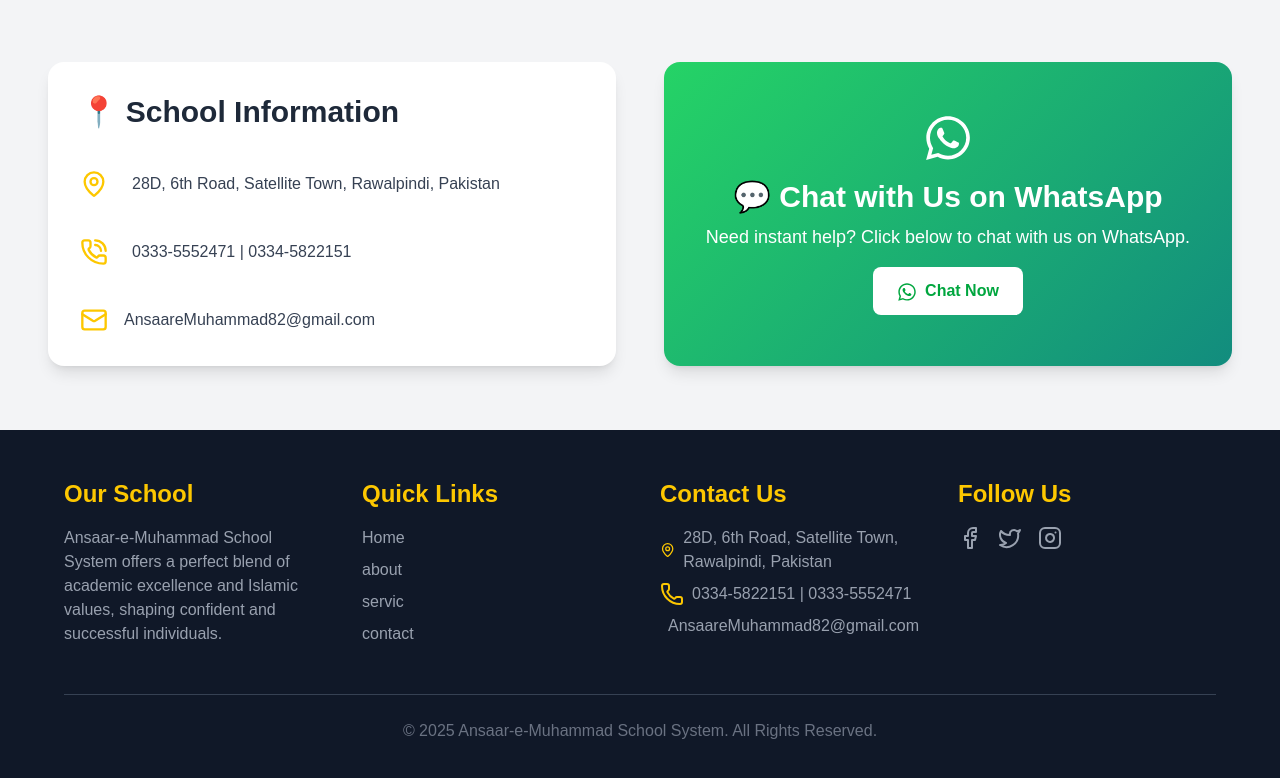
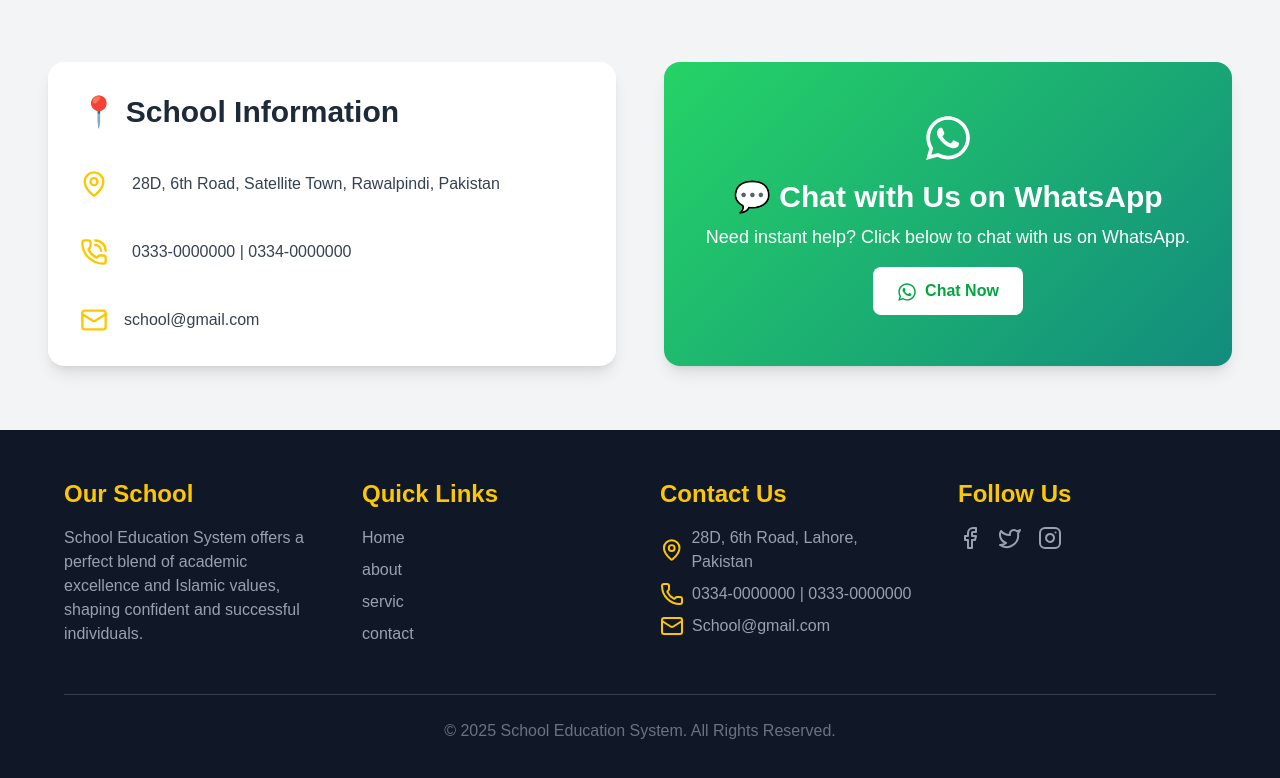
Before and after one commit to Meta-Captain819/school, a Next.js app: page /contact in a window 1280 px wide. Shown: the part 402-1180 px from the top of the page. Built offline with nearby package versions, Linux system fonts and the light colour scheme.

Commit message:
Initial Commit

```diff
--- a/app/components/Footer.js
+++ b/app/components/Footer.js
@@ -19,7 +19,7 @@ export default function Footer() {
         >
           <h2 className="text-2xl font-bold text-yellow-400">Our School</h2>
           <p className="text-gray-400">
-          Ansaar-e-Muhammad School System offers a perfect blend of academic excellence and Islamic values, shaping confident and successful individuals.
+           School Education System offers a perfect blend of academic excellence and Islamic values, shaping confident and successful individuals.
           </p>
         </motion.div>
 
@@ -53,9 +53,9 @@ export default function Footer() {
         >
           <h2 className="text-2xl font-bold text-yellow-400">Contact Us</h2>
           <div className="text-gray-400 space-y-2">
-            <p className="flex items-center gap-2"><MapPin className="text-yellow-400" />28D, 6th Road, Satellite Town, Rawalpindi, Pakistan</p>
-            <p className="flex items-center gap-2"><Phone className="text-yellow-400" /> 0334-5822151 | 0333-5552471</p>
-            <p className="flex items-center gap-2"><Mail className="text-yellow-400" /> AnsaareMuhammad82@gmail.com</p>
+            <p className="flex items-center gap-2"><MapPin className="text-yellow-400" />28D, 6th Road, Lahore, Pakistan</p>
+            <p className="flex items-center gap-2"><Phone className="text-yellow-400" /> 0334-0000000 | 0333-0000000</p>
+            <p className="flex items-center gap-2"><Mail className="text-yellow-400" /> School@gmail.com</p>
           </div>
         </motion.div>
 
@@ -69,7 +69,7 @@ export default function Footer() {
         >
           <h2 className="text-2xl font-bold text-yellow-400">Follow Us</h2>
           <div className="flex gap-4">
-            <a href="https://www.facebook.com/aemssofficial" className="text-gray-400 hover:text-yellow-400 transition duration-300"><Facebook size={24} /></a>
+            <a href="#" className="text-gray-400 hover:text-yellow-400 transition duration-300"><Facebook size={24} /></a>
             <a href="#" className="text-gray-400 hover:text-yellow-400 transition duration-300"><Twitter size={24} /></a>
             <a href="#" className="text-gray-400 hover:text-yellow-400 transition duration-300"><Instagram size={24} /></a>
           </div>
@@ -78,7 +78,7 @@ export default function Footer() {
 
       {/* Footer Bottom */}
       <div className="mt-12 text-center text-gray-500 border-t border-gray-700 pt-6">
-        <p>© {new Date().getFullYear()} Ansaar-e-Muhammad School System. All Rights Reserved.</p>
+        <p>© {new Date().getFullYear()} School Education System. All Rights Reserved.</p>
       </div>
     </footer>
   );
--- a/app/components/Navbar.js
+++ b/app/components/Navbar.js
@@ -27,7 +27,7 @@ const Navbar = () => {
       <div className="container mx-auto px-6 py-4 flex items-center justify-between">
         <Link href="/" className=" font-bold flex items-center gap-6 text-gray-900">
            <Image src="/ansarlogo.png" alt="School Logo" width={60} height={60} className="rounded-4xl overflow-hidden" />
-                    <p className="text-lg text-yellow-400">Ansaar-e-Muhammad School System</p>
+                    <p className="text-lg text-yellow-400">School Education System</p>
         </Link>
 
         {/* Desktop Menu */}
--- a/app/contact/page.js
+++ b/app/contact/page.js
@@ -46,11 +46,11 @@ export default function ContactPage() {
             </div>
             <div className="flex items-center space-x-6">
               <PhoneCall size={28} className="text-yellow-400" />
-              <p className="text-gray-700">0333-5552471 | 0334-5822151</p>
+              <p className="text-gray-700">0333-0000000 | 0334-0000000</p>
             </div>
             <div className="flex items-center space-x-4">
               <Mail size={28} className="text-yellow-400" />
-              <p className="text-gray-700">AnsaareMuhammad82@gmail.com</p>
+              <p className="text-gray-700">school@gmail.com</p>
             </div>
           </motion.div>
 
--- a/app/layout.js
+++ b/app/layout.js
@@ -15,7 +15,7 @@ const geistMono = Geist_Mono({
 });
 
 export const metadata = {
-  title: "Ansar-e-Muhammad Education System",
+  title: "School Education System",
   icons: {
     icon: "/favicon.ico",
     apple: "/apple-touch-icon.png",
--- a/app/page.js
+++ b/app/page.js
@@ -64,7 +64,7 @@ export default function Home() {
           className="flex gap-6 items-center rounded-2xl"
         >
           {/* <Image src="https://plus.unsplash.com/premium_photo-1710672205278-9a24775844be?q=80&w=2070&auto=format&fit=crop&ixlib=rb-4.0.3&ixid=M3wxMjA3fDB8MHxwaG90by1wYWdlfHx8fGVufDB8fHx8fA%3D%3D" alt="School Logo" width={120} height={120} className="rounded-4xl overflow-hidden" /> */}
-          <p className="text-5xl mt-24 md:mt-3 text-yellow-400 ">Ansaar-e-Muhammad School System</p>
+          <p className="text-5xl mt-24 md:mt-3 text-yellow-400 "> School EducationSystem</p>
         </motion.div>
 
         {/* Heading & Paragraph Section */}
@@ -78,7 +78,7 @@ export default function Home() {
             Welcome to Our School
           </h1>
           <p className="text-lg md:text-xl md:mt-3 max-w-2xl">
-          Ansaar-e-Muhammad School System offers a perfect blend of academic excellence and Islamic values, shaping confident and successful individuals.          </p>
+           School Education System offers a perfect blend of academic excellence and Islamic values, shaping confident and successful individuals.          </p>
         </motion.div>
 
       </div>
```
